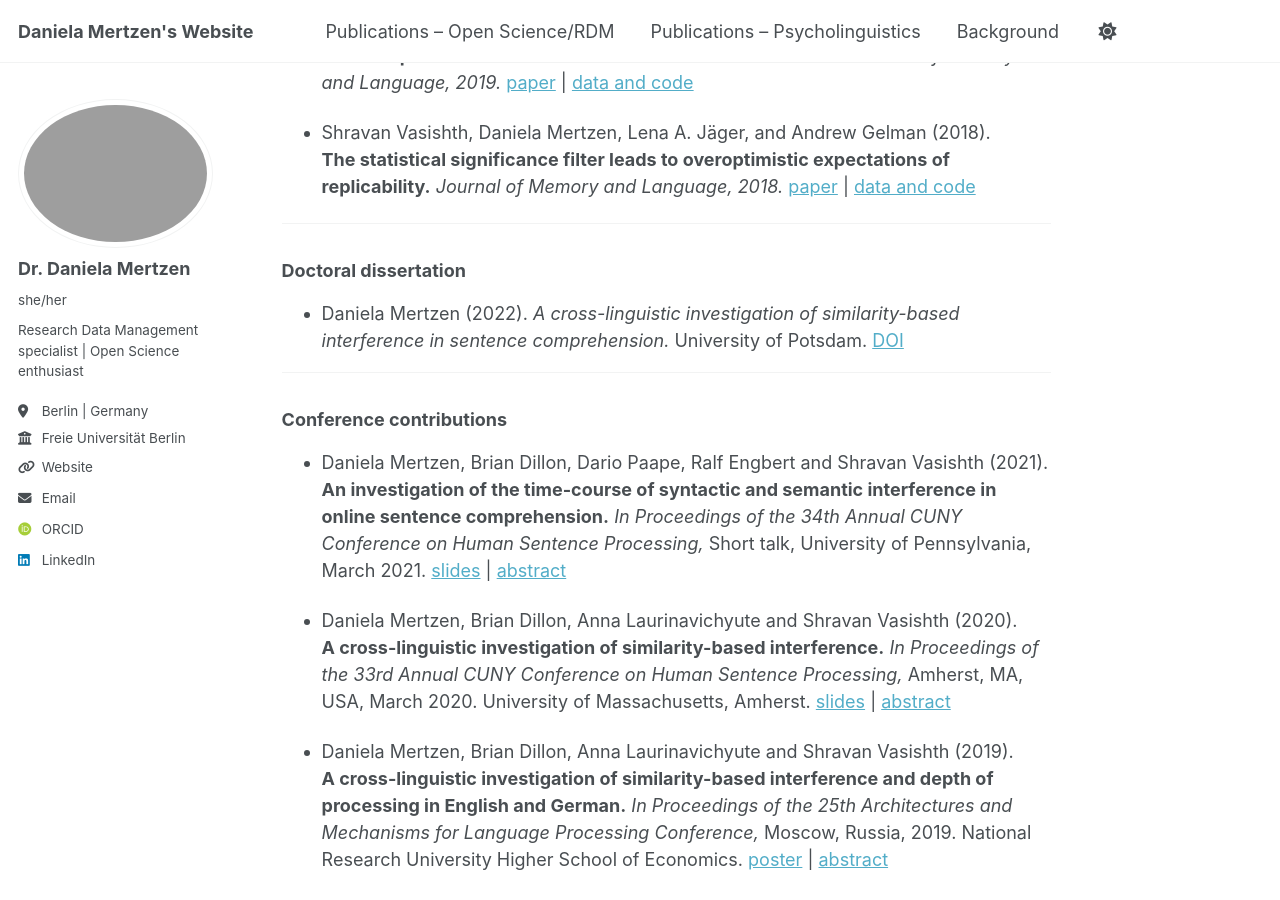
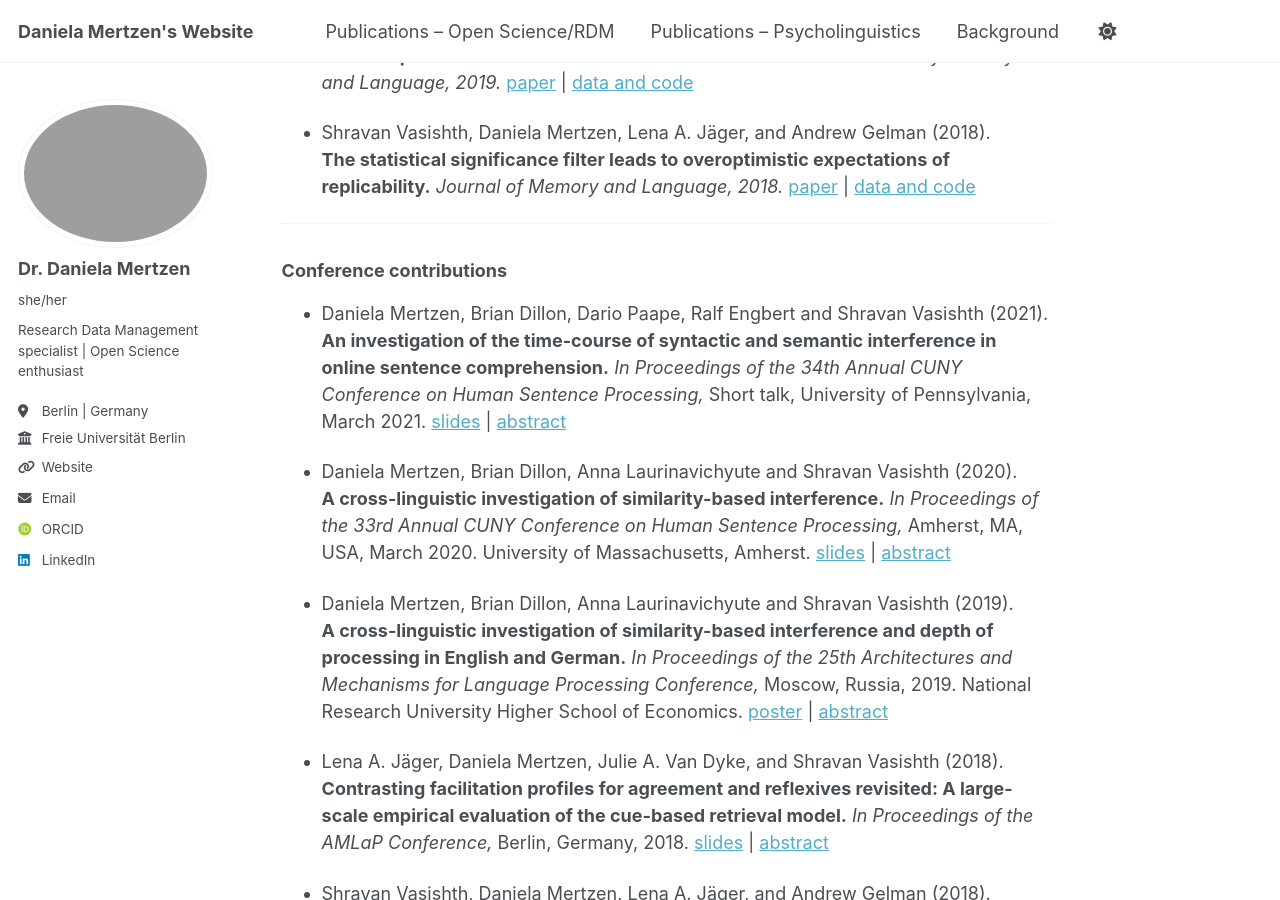
Before and after one commit to dmertzen/dmertzen.github.io, a Jekyll site: the page built from _publications/2025-08-13.md, in a window 1280 px wide and 900 px high, scrolled down 836 px. Built offline with Jekyll 4.4.1, drawn with Linux system fonts in a browser that asks for light colours; some web fonts are replaced; a script that is not in the unit is left out.

Commit message:
Update 2025-08-13.md

```diff
--- a/_publications/2025-08-13.md
+++ b/_publications/2025-08-13.md
@@ -23,11 +23,9 @@ permalink: /publications/
 - Shravan Vasishth, Daniela Mertzen, Lena A. Jäger, and Andrew Gelman (2018).
   **The statistical significance filter leads to overoptimistic expectations of replicability.** _Journal of Memory and Language, 2018._ [paper](https://doi.org/10.1016/j.jml.2018.07.004) | [data and code](https://osf.io/eyphj/)
 
----
+<!-- ### Doctoral dissertation
 
-### Doctoral dissertation
-
-- Daniela Mertzen (2022). _A cross-linguistic investigation of similarity-based interference in sentence comprehension._ University of Potsdam. [DOI](https://doi.org/10.25932/publishup-55668)
+- Daniela Mertzen (2022). _A cross-linguistic investigation of similarity-based interference in sentence comprehension._ University of Potsdam. [DOI](https://doi.org/10.25932/publishup-55668)  -->
 
 ---
 
```
